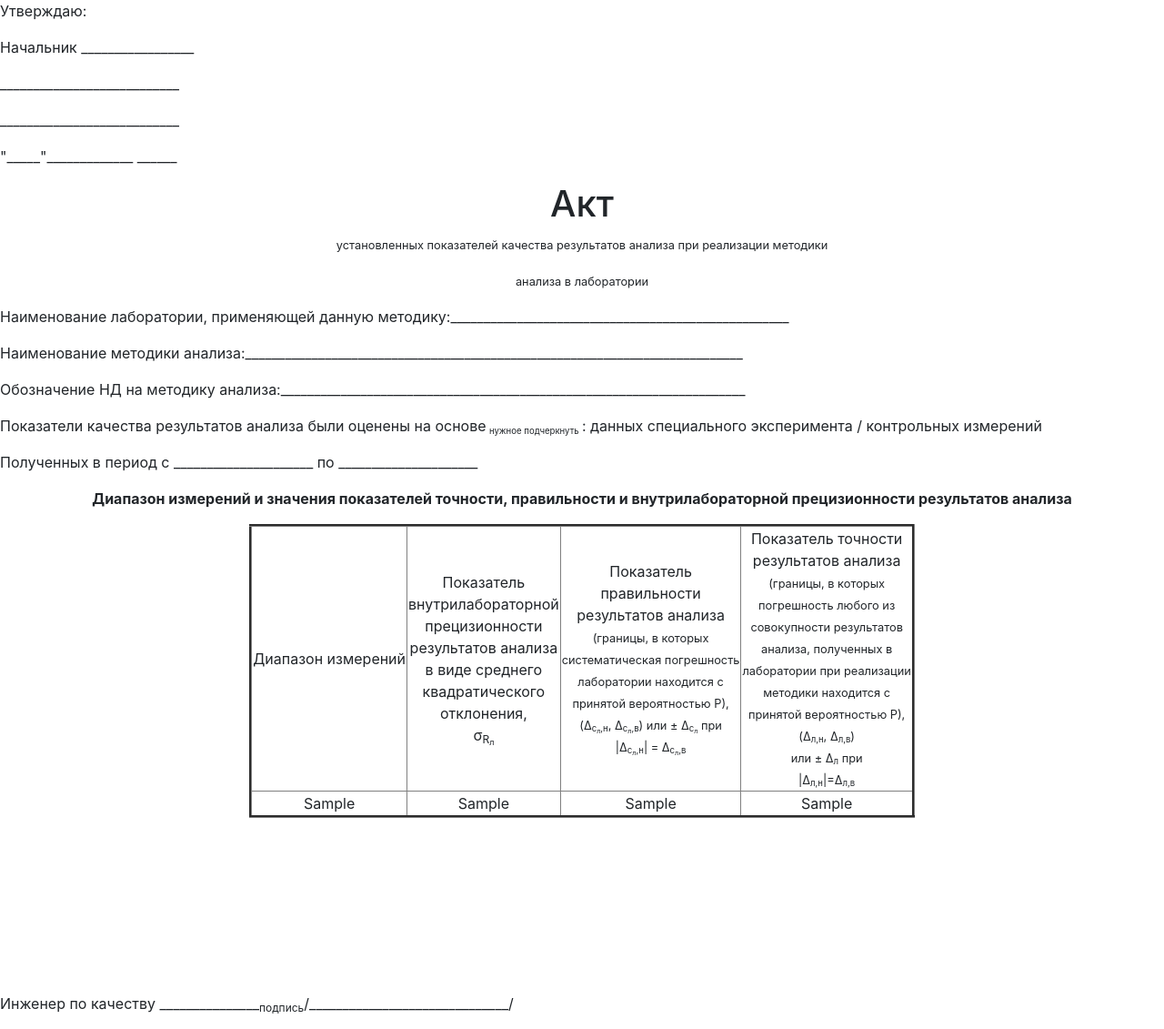
After one commit to gisthere/elina, a Django app: template calc/templates/result.html in a window 1280 px wide. The commit adds this page. Shown: the whole page at 91% size. Run offline with Django 3.2, Linux system fonts and the light colour scheme; the template is opened without the code that fills it: most values are stand-ins (such as "Sample title", 1, 10 or a date in 2020); some libraries are stand-ins or nearby versions.

Commit message:
Added calculations for result

```diff
--- /dev/null
+++ b/calc/templates/result.html
@@ -0,0 +1,89 @@
+{% load static %}
+<!DOCTYPE html>
+<html lang="en">
+<head>
+    <meta charset="UTF-8">
+    <title>Title</title>
+
+    <link rel="stylesheet"
+          href="{% static "calc/bootstrap/css/bootstrap.min.css" %}">
+
+<body>
+<p align="left">Утверждаю:</p>
+<p align="left">Начальник _________________</p>
+<p align="left">___________________________</p>
+<p align="left">___________________________</p>
+<p align="left">"_____"_____________ ______</p>
+<h1 align="center"><span>Акт</span></h1>
+<p align="center">
+    <small>установленных показателей качества результатов анализа при
+        реализации методики
+    </small>
+</p>
+<p align="center">
+    <small>анализа в лаборатории</small>
+</p>
+<p align="left">Наименование лаборатории, применяющей данную
+    методику:___________________________________________________</p>
+<p align="left">Наименование методики
+    анализа:___________________________________________________________________________</p>
+<p align="left">Обозначение НД на методику
+    анализа:______________________________________________________________________</p>
+<p align="left">Показатели качества результатов анализа были оценены на
+    основе<sub align="left">
+        <small>нужное подчеркнуть</small>
+    </sub>: данных специального эксперимента / контрольных измерений
+</p>
+<p align="left">Полученных в период с _____________________ по
+    _____________________</p>
+<p align="center"><strong>Диапазон измерений и значения показателей
+    точности, правильности и внутрилабораторной прецизионности результатов
+    анализа</strong></p>
+<table align="center" border="3">
+    <tr>
+        <td align="center">Диапазон измерений</td>
+        <td align="center">Показатель<br> внутрилабораторной<br>
+            прецизионности<br> результатов анализа<br> в виде среднего<br>
+            квадратического<br>
+            отклонения,<br> &sigma;<sub>R<sub>л</sub></sub></td>
+        <td align="center">Показатель<br> правильности<br> результатов
+            анализа<br>
+            <small>(границы, в которых<br> систематическая погрешность<br>
+                лаборатории находится с<br> принятой вероятностью Р),<br> (&Delta;<sub>c<sub>л</sub>,н</sub>, &Delta;<sub>c<sub>л</sub>,в</sub>)
+                или &plusmn; &Delta;<sub>c<sub>л</sub></sub> при<br>
+                |&Delta;<sub>c<sub>л</sub>,н</sub>|
+                = &Delta;<sub>c<sub>л</sub>,в</sub></small>
+        </td>
+        <td align="center">Показатель точности<br> результатов анализа<br>
+            <small>(границы, в которых <br> погрешность любого из<br>
+                совокупности результатов<br> анализа, полученных в<br>
+                лаборатории при реализации<br> методики находится с<br>
+                принятой вероятностью Р),<br>
+                (&Delta;<sub>л,н</sub>, &Delta;<sub>л,в</sub>)<br>
+                или &plusmn; &Delta;<sub>л</sub> при<br>
+                |&Delta;<sub>л,н</sub>|=&Delta;<sub>л,в</sub></small>
+        </td>
+    </tr>
+    <tr>
+        <td align="center">{{ mr }}</td>
+        <td align="center">{{ s }}</td>
+        <td align="center">{{ delta_s_l_v }}</td>
+        <td align="center">{{ delta_l_v }}</td>
+    </tr>
+</table>
+<br>
+<br>
+<br>
+<br>
+<br>
+<br>
+<br>
+<br>
+<p align="left">Инженер по качеству _______________<sub>подпись</sub>/______________________________/
+</p>
+
+
+<script src="{% static "calc/bootstrap/js/bootstrap.bundle.min.js" %}"></script>
+<script src="{% static "calc/jquery-3.2.1.min.js" %}"></script>
+</body>
+</html>
```
Also changed, not shown: calc/sko.py (added, +86 -0 lines), calc/templates/index.html (+44 -15 lines), calc/views.py (+30 -4 lines), 3 other files.
